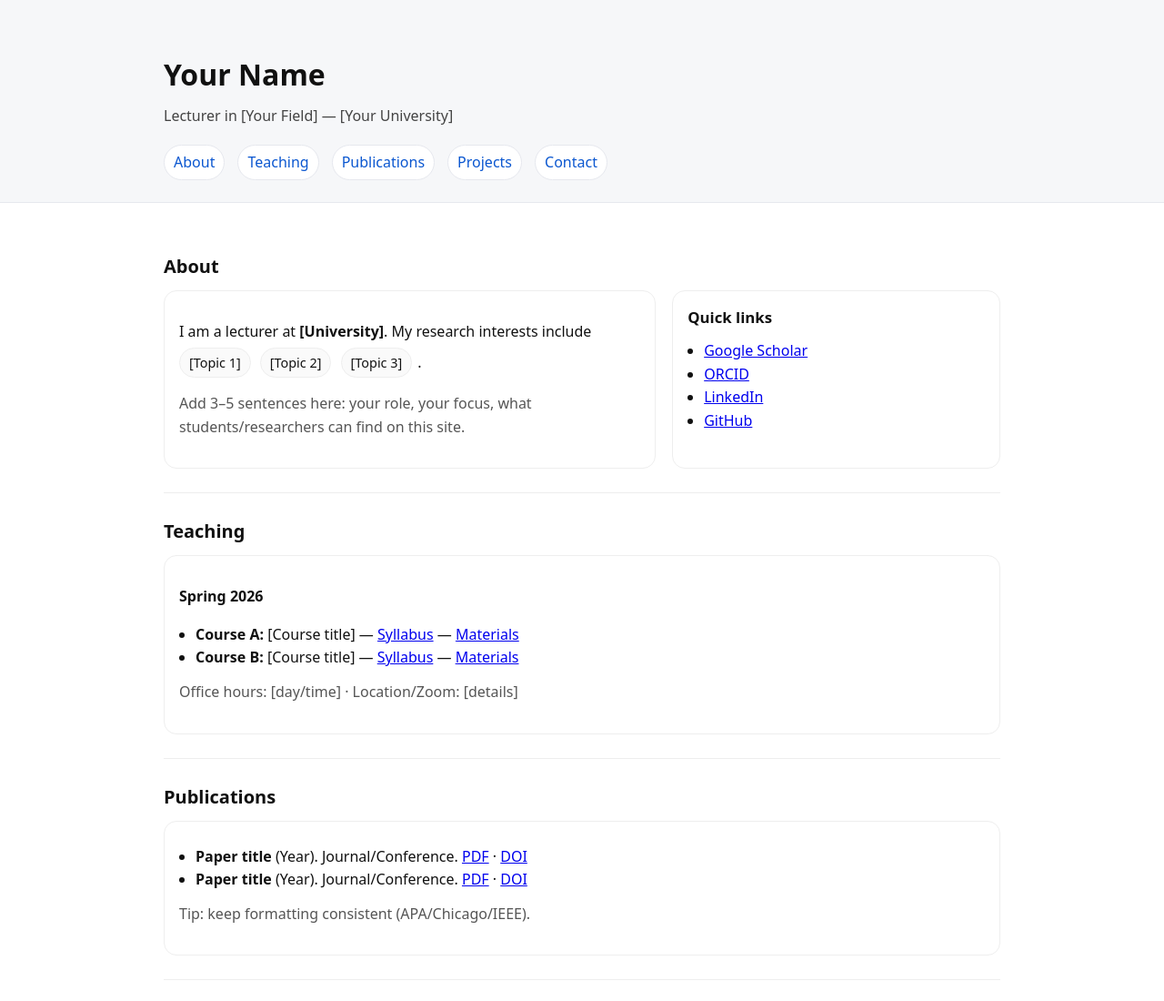
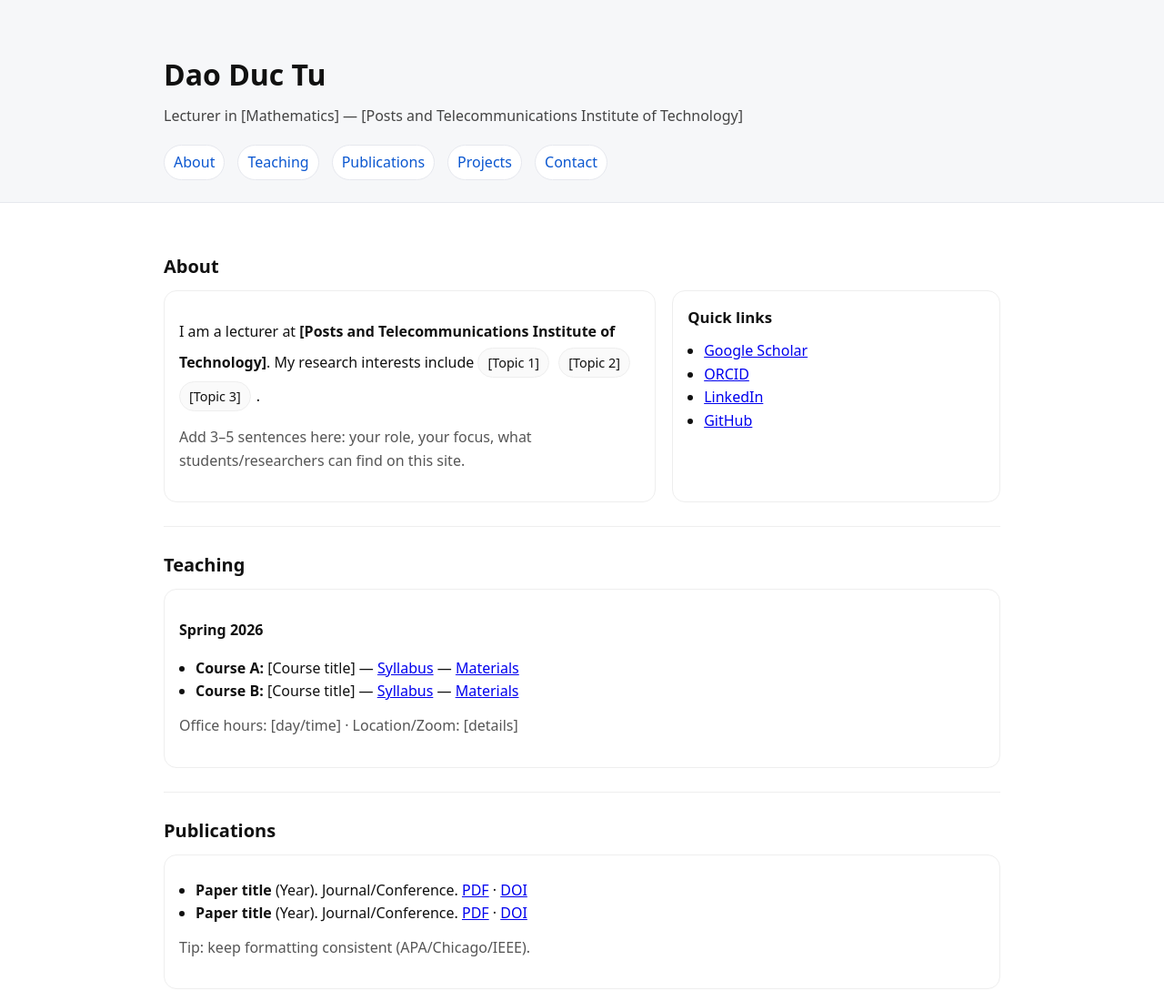
Before and after one commit to daoductu112/daoductu112.github.io, a plain HTML site: page index.html in a window 1280 px wide. Shown: the top 1100 px of the page at 91% size. Drawn offline with Linux system fonts and the light colour scheme.

Commit message:
update_index

```diff
--- a/index.html
+++ b/index.html
@@ -3,8 +3,8 @@
 <head>
   <meta charset="utf-8" />
   <meta name="viewport" content="width=device-width, initial-scale=1" />
-  <title>Your Name — Lecturer</title>
-  <meta name="description" content="Personal webpage of Your Name, Lecturer." />
+  <title>Dao Duc Tu — Lecturer</title>
+  <meta name="description" content="Personal webpage of Dao Duc Tu." />
   <style>
     :root { --max: 920px; --pad: 20px; }
     body { font-family: system-ui, -apple-system, Segoe UI, Roboto, Arial, sans-serif; margin: 0; color: #111; line-height: 1.6; }
@@ -31,8 +31,8 @@
 <body>
   <header>
     <div style="max-width: 920px; margin: 0 auto; padding: 0 20px;">
-      <h1>Your Name</h1>
-      <p class="subtitle">Lecturer in [Your Field] — [Your University]</p>
+      <h1>Dao Duc Tu</h1>
+      <p class="subtitle">Lecturer in [Mathematics] — [Posts and Telecommunications Institute of Technology]</p>
 
       <nav>
         <a href="#about">About</a>
@@ -50,7 +50,7 @@
       <div class="grid">
         <div class="card">
           <p>
-            I am a lecturer at <strong>[University]</strong>. My research interests include
+            I am a lecturer at <strong>[Posts and Telecommunications Institute of Technology]</strong>. My research interests include
             <span class="pill">[Topic 1]</span>
             <span class="pill">[Topic 2]</span>
             <span class="pill">[Topic 3]</span>.
```
